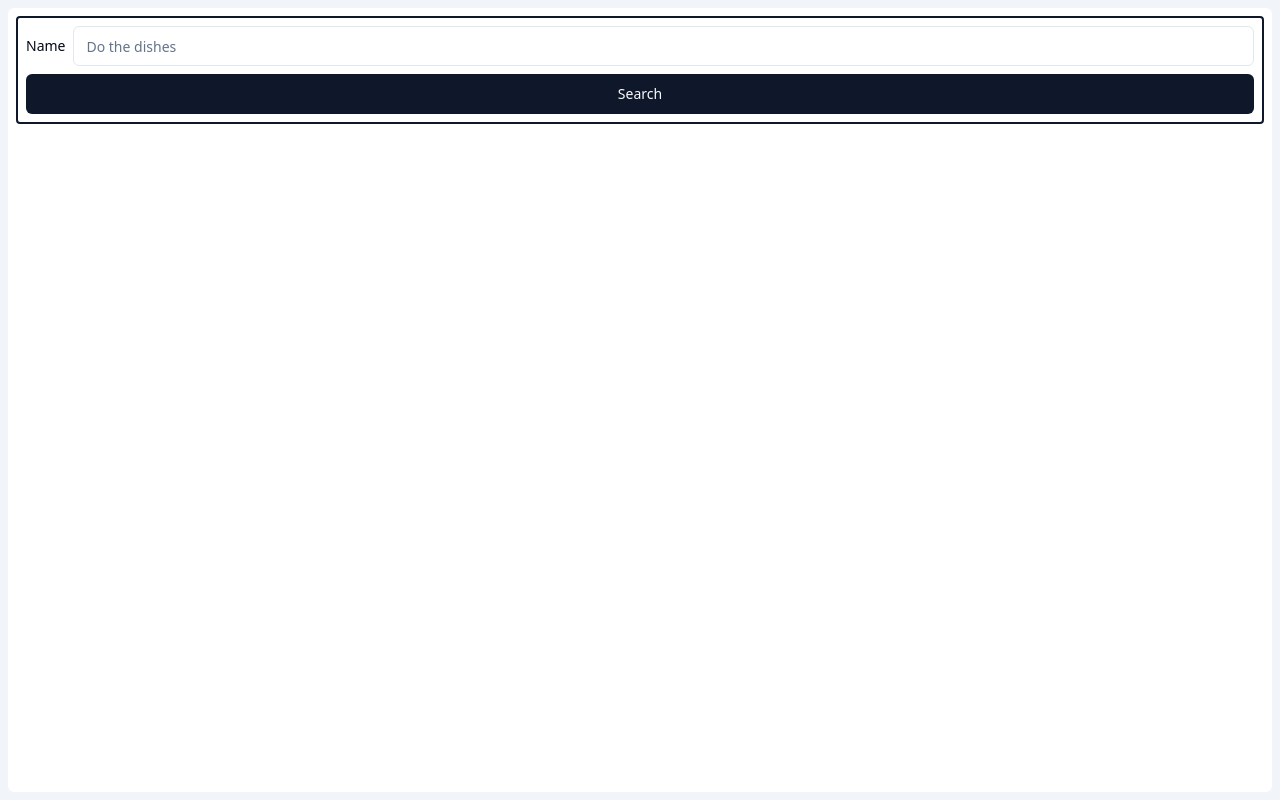
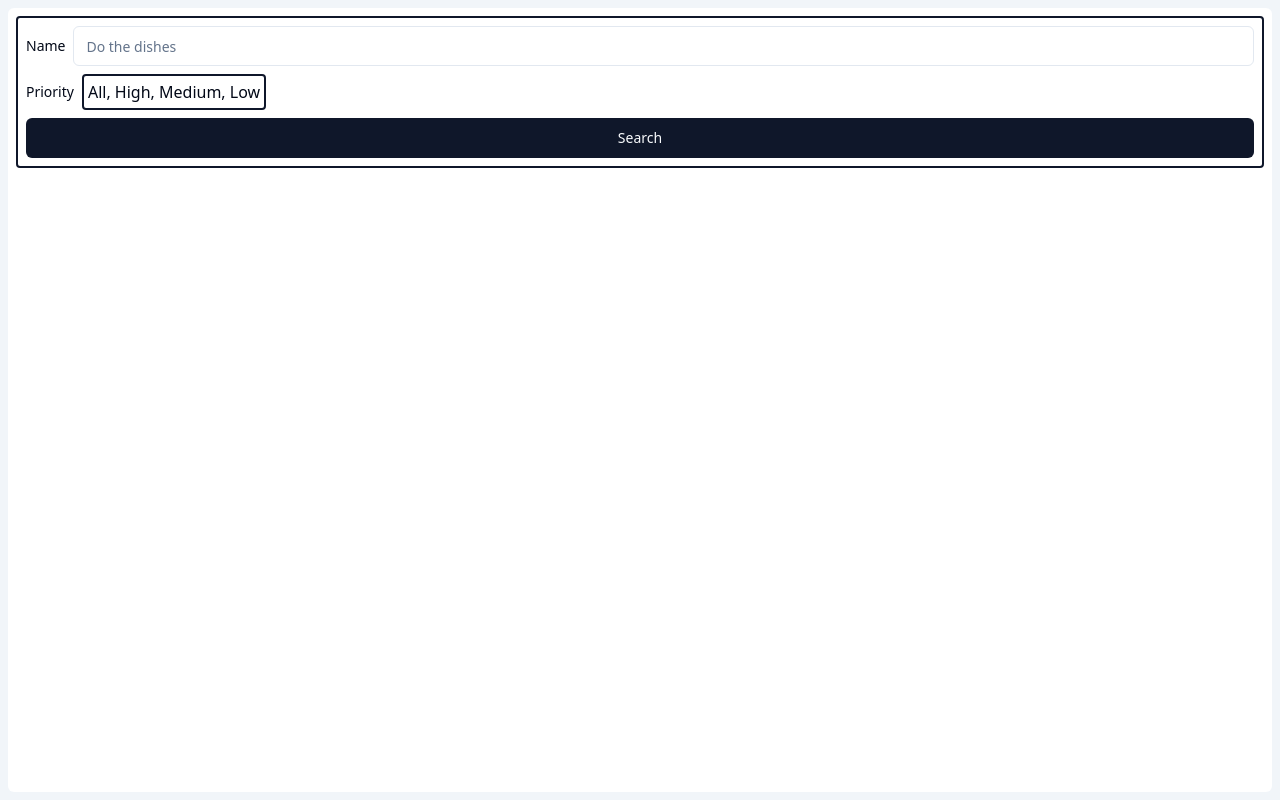
Before and after one commit to saulprl-enc/todo-list, a React (Vite) app in the folder todolist-app/: page / in a window 1280 px wide. Built offline with nearby package versions, Linux system fonts and the light colour scheme.

Commit message:
Add priority filter

```diff
--- a/todolist-app/src/components/todos/todo-filters/todo-filters.tsx
+++ b/todolist-app/src/components/todos/todo-filters/todo-filters.tsx
@@ -13,12 +13,15 @@ import {
 } from "@/components/ui/form";
 import { Input } from "@/components/ui/input";
 import { Button } from "@/components/ui/button";
+import {
+  Popover,
+  PopoverContent,
+  PopoverTrigger,
+} from "@/components/ui/popover";
+import { Checkbox } from "@/components/ui/checkbox";
 
 const TodoFiltersForm = z.object({
-  name: z
-    .string()
-    .min(3, { message: "The title must be at least 3 characters long." })
-    .optional(),
+  name: z.string().optional(),
   priority: z.object({
     high: z.boolean().default(true),
     medium: z.boolean().default(true),
@@ -49,6 +52,30 @@ export const TodoFilters = () => {
     },
   });
 
+  const buildPriorityDisplayValue = (value: TodoFiltersForm["priority"]) => {
+    if (!value.high && !value.medium && !value.low) {
+      // form.setValue("priority", { high: true, medium: true, low: true });
+      form.setValue("priority.high", true);
+      form.setValue("priority.medium", true);
+      form.setValue("priority.low", true);
+
+      return;
+    }
+
+    const selectedPriorities: Array<string> = [];
+
+    if (value.high) selectedPriorities.push("High");
+    if (value.medium) selectedPriorities.push("Medium");
+    if (value.low) selectedPriorities.push("Low");
+
+    const displayValue =
+      selectedPriorities.length === 3
+        ? `All, ${selectedPriorities.join(", ")}`
+        : selectedPriorities.join(", ");
+
+    return displayValue;
+  };
+
   const onSubmit = (data: TodoFiltersForm) => {
     console.log(data);
   };
@@ -74,6 +101,71 @@ export const TodoFilters = () => {
             </FormItem>
           )}
         />
+        <FormField
+          control={form.control}
+          name="priority"
+          render={({ field }) => (
+            <FormItem>
+              <div className="flex items-center gap-2">
+                <FormLabel>Priority</FormLabel>
+                <FormControl>
+                  <Popover>
+                    <PopoverTrigger className="rounded-sm border-2 border-primary p-1">
+                      {buildPriorityDisplayValue(field.value)}
+                    </PopoverTrigger>
+                    <PopoverContent className="flex w-fit flex-col gap-2">
+                      <FormField
+                        control={form.control}
+                        name="priority.high"
+                        render={({ field }) => (
+                          <FormItem className="flex items-center gap-2 space-y-0">
+                            <FormControl>
+                              <Checkbox
+                                checked={field.value}
+                                onCheckedChange={field.onChange}
+                              />
+                            </FormControl>
+                            <FormLabel>High</FormLabel>
+                          </FormItem>
+                        )}
+                      />
+                      <FormField
+                        control={form.control}
+                        name="priority.medium"
+                        render={({ field }) => (
+                          <FormItem className="flex items-center gap-2 space-y-0">
+                            <FormControl>
+                              <Checkbox
+                                checked={field.value}
+                                onCheckedChange={field.onChange}
+                              />
+                            </FormControl>
+                            <FormLabel>Medium</FormLabel>
+                          </FormItem>
+                        )}
+                      />
+                      <FormField
+                        control={form.control}
+                        name="priority.low"
+                        render={({ field }) => (
+                          <FormItem className="flex items-center gap-2 space-y-0">
+                            <FormControl>
+                              <Checkbox
+                                checked={field.value}
+                                onCheckedChange={field.onChange}
+                              />
+                            </FormControl>
+                            <FormLabel>Low</FormLabel>
+                          </FormItem>
+                        )}
+                      />
+                    </PopoverContent>
+                  </Popover>
+                </FormControl>
+              </div>
+            </FormItem>
+          )}
+        />
         <Button type="submit">Search</Button>
       </form>
     </Form>
```
